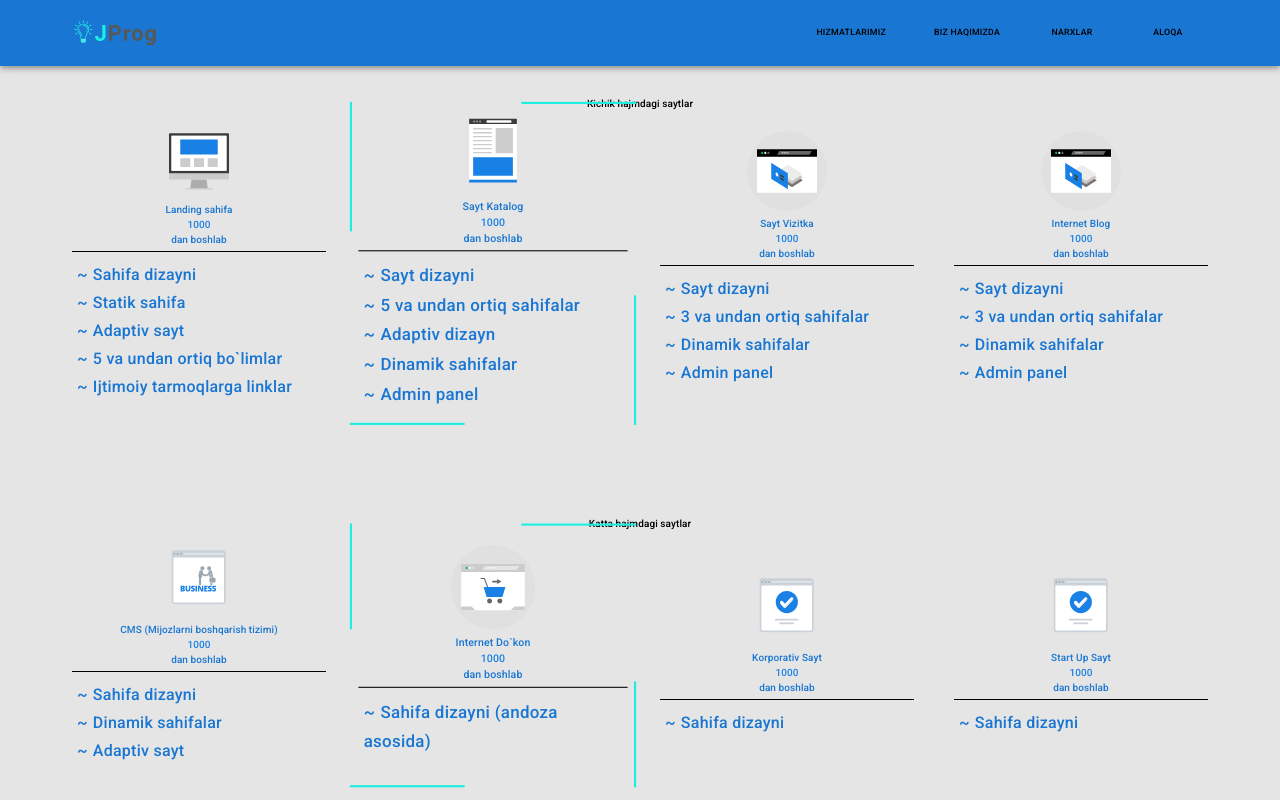
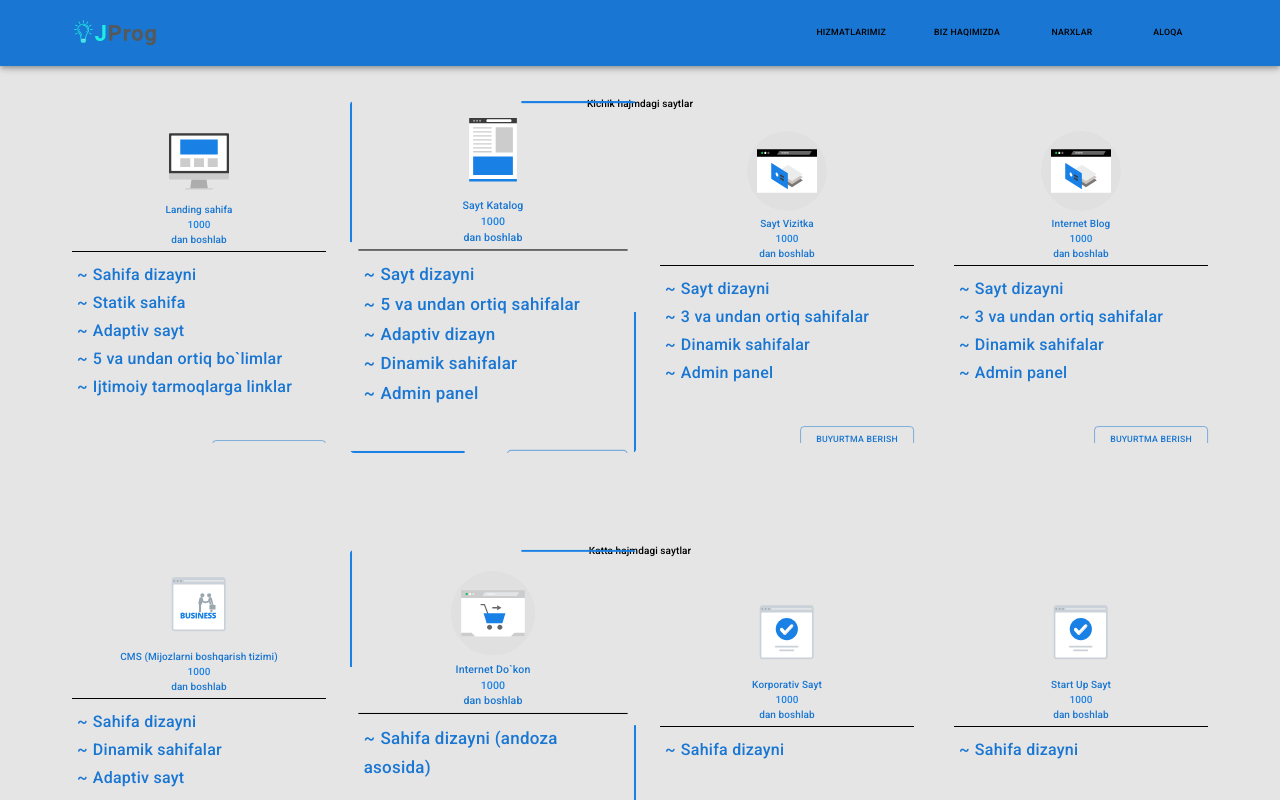
Before and after one commit to JProgDev/jprog_frontend, a Next.js app: page /prices in a window 1280 px wide. Shown: the top 800 px of the page. Built offline with nearby package versions, Linux system fonts and the light colour scheme.

Commit message:
styling card on hover

```diff
--- a/components/common/Button/Button.jsx
+++ b/components/common/Button/Button.jsx
@@ -1,5 +1,9 @@
 import { Button as MuiButton } from "@mui/material";
 
-export const Button = ({ children }) => {
-  return <MuiButton variant="contained">{children}</MuiButton>;
+export const Button = ({ children, className, variant = "contained" }) => {
+  return (
+    <MuiButton variant={variant} className={className}>
+      {children}
+    </MuiButton>
+  );
 };
--- a/components/common/Card/Card.jsx
+++ b/components/common/Card/Card.jsx
@@ -1,21 +1,33 @@
-import { Button } from "@mui/material";
+import { Button as MuiButton } from "@mui/material";
 import Link from "next/link";
 
+import Button from "../Button";
 import classNames from "./Card.module.scss";
 
-export const Card = ({ children, className, href, active }) => {
+export const Card = ({
+  children,
+  className,
+  href,
+  active = false,
+  hoverable = false,
+}) => {
   return (
-    <Button
+    <MuiButton
       className={`${className} ${classNames.card} ${
         active && classNames.active
-      }`}
+      } ${hoverable && classNames.hoverable}`}
     >
       {new Array(4).fill("").map((_, index) => (
         <span key={index} className={classNames["border-line"]} />
       ))}
       <Link href={href}>
-        <a>{children}</a>
+        <a>
+          <div className={classNames.content}>{children}</div>
+          <Button variant="outlined" className={classNames.btn}>
+            Buyurtma berish
+          </Button>
+        </a>
       </Link>
-    </Button>
+    </MuiButton>
   );
 };
--- a/components/common/Card/Card.module.scss
+++ b/components/common/Card/Card.module.scss
@@ -1,6 +1,16 @@
-$animation-duration: 2s;
+$line-animation-duration: 2s;
+$hover-animation-duration: 600ms;
+$border-width: 2px;
+
+.content,
+.btn,
+.card {
+  transition: all $hover-animation-duration;
+}
 
 .card {
+  position: relative;
+  overflow: hidden;
   padding: 2.5rem 1.5rem;
   align-items: unset;
   background-color: white;
@@ -9,50 +19,72 @@ $animation-duration: 2s;
   height: 100%;
   width: 100%;
   transition: 500ms;
+  border: calc($border-width + 1px) solid white;
 
   & a {
     width: 100%;
   }
-
   &:hover {
     background-color: white;
     transform: scale(1.06);
   }
+
+  &.hoverable:hover {
+    border: $border-width solid var(--jprog-blue);
+
+    & .content {
+      transform: translateY(-20px) scale(0.94);
+    }
+
+    & .btn {
+      transform: translate(-50%, -20%);
+    }
+  }
 }
 
 .active {
-  position: relative;
   transform: scale(1.06);
   border-radius: unset;
 
   .border-line {
     position: absolute;
-    inset: 0;
+    inset: $border-width;
     display: block;
     box-sizing: border-box;
     z-index: 100000;
     &::before {
       content: " ";
-      top: 0;
-      left: 0;
+      top: -$border-width;
+      left: -$border-width;
       box-sizing: border-box;
       position: absolute;
-      background: var(--jprog-skyblue);
-      width: 100%;
-      height: 2px;
-      animation: x-line-animate $animation-duration linear infinite;
+      background: var(--jprog-blue);
+      width: calc(100% + 2 * $border-width);
+      height: $border-width;
+      animation: x-line-animate $line-animation-duration linear infinite;
+      $hover-animation-duration: 1s;
     }
   }
 
   .border-line:nth-child(odd)::before {
-    width: 2px;
-    height: 100%;
-    animation: y-line-animate $animation-duration linear infinite;
+    width: $border-width;
+    height: calc(100% + 2 * $border-width);
+    animation: y-line-animate $line-animation-duration linear infinite;
   }
   .border-line:nth-child(3),
   .border-line:nth-child(4) {
     transform: rotate(180deg);
   }
+}
+
+.btn {
+  position: absolute;
+  bottom: 0;
+  left: 50%;
+  transform: translate(-50%, 110%);
+  min-width: 200px;
+  border: $border-width solid var(--jprog-blue);
+  color: var(--jprog-blue);
 }
 
 @keyframes x-line-animate {
--- a/components/common/Price/Price.jsx
+++ b/components/common/Price/Price.jsx
@@ -5,16 +5,9 @@ import Card from "../Card";
 
 import classNames from "./Price.module.scss";
 
-export const Price = ({
-  imgUrl,
-  id,
-  title,
-  price,
-  features,
-  active = false,
-}) => {
+export const Price = ({ imgUrl, id, title, price, features, ...props }) => {
   return (
-    <Card active={active} href={`/prices/${id}`}>
+    <Card href={`/prices/${id}`} {...props}>
       <div>
         <Avatar imgUrl={imgUrl} alt={title} />
       </div>
--- a/components/common/Service/Service.jsx
+++ b/components/common/Service/Service.jsx
@@ -5,9 +5,9 @@ import Card from "../Card";
 
 import classNames from "./Service.module.scss";
 
-export const Service = ({ imgUrl, title, description, id, active }) => {
+export const Service = ({ imgUrl, title, description, id, ...props }) => {
   return (
-    <Card active={active} href={`/prices/${id}`}>
+    <Card href={`/prices/${id}`} {...props}>
       <Avatar imgUrl={imgUrl} alt={title} />
       <Typography className={classNames.title}>{title}</Typography>
       <p className={classNames.default}>{description}</p>
--- a/pages/index.jsx
+++ b/pages/index.jsx
@@ -11,7 +11,6 @@ import Partner from "../components/landing/Partner";
 import { Advantage } from "../components/landing/Advantage/Advantage";
 
 export default function HomePage({ services, advantages }) {
-  console.log("🚀 ~ file: index.jsx ~ line 14 ~ HomePage ~ services", services);
   return (
     <div>
       <Head>
@@ -53,7 +52,7 @@ export default function HomePage({ services, advantages }) {
           <Grid container className="mb-5" direction="row" spacing={3}>
             {services.small.map((service, index) => (
               <Grid item md={3} key={index}>
-                <Service {...service} />
+                <Service hoverable {...service} />
               </Grid>
             ))}
           </Grid>
--- a/pages/prices/index.jsx
+++ b/pages/prices/index.jsx
@@ -21,7 +21,7 @@ const PricesPage = ({ services, additionalInsideServices }) => {
           <Grid container className="mb-5" direction="row" spacing={3}>
             {services.small.map((service, index) => (
               <Grid item md={3} key={index}>
-                <Price active={index == 1} key={index} {...service} />
+                <Price hoverable active={index == 1} key={index} {...service} />
               </Grid>
             ))}
           </Grid>
@@ -31,7 +31,7 @@ const PricesPage = ({ services, additionalInsideServices }) => {
           <Grid container className="mb-5" direction="row" spacing={3}>
             {services.big.map((service, index) => (
               <Grid item md={3} key={index}>
-                <Price active={index == 1} key={index} {...service} />
+                <Price hoverable active={index == 1} {...service} />
               </Grid>
             ))}
           </Grid>
@@ -41,7 +41,7 @@ const PricesPage = ({ services, additionalInsideServices }) => {
           <Grid container className="mb-5" direction="row" spacing={3}>
             {additionalInsideServices.map((service, index) => (
               <Grid item md={3} key={index}>
-                <Price active={index == 1} key={index} {...service} />
+                <Price hoverable active={index == 1} key={index} {...service} />
               </Grid>
             ))}
           </Grid>
```
